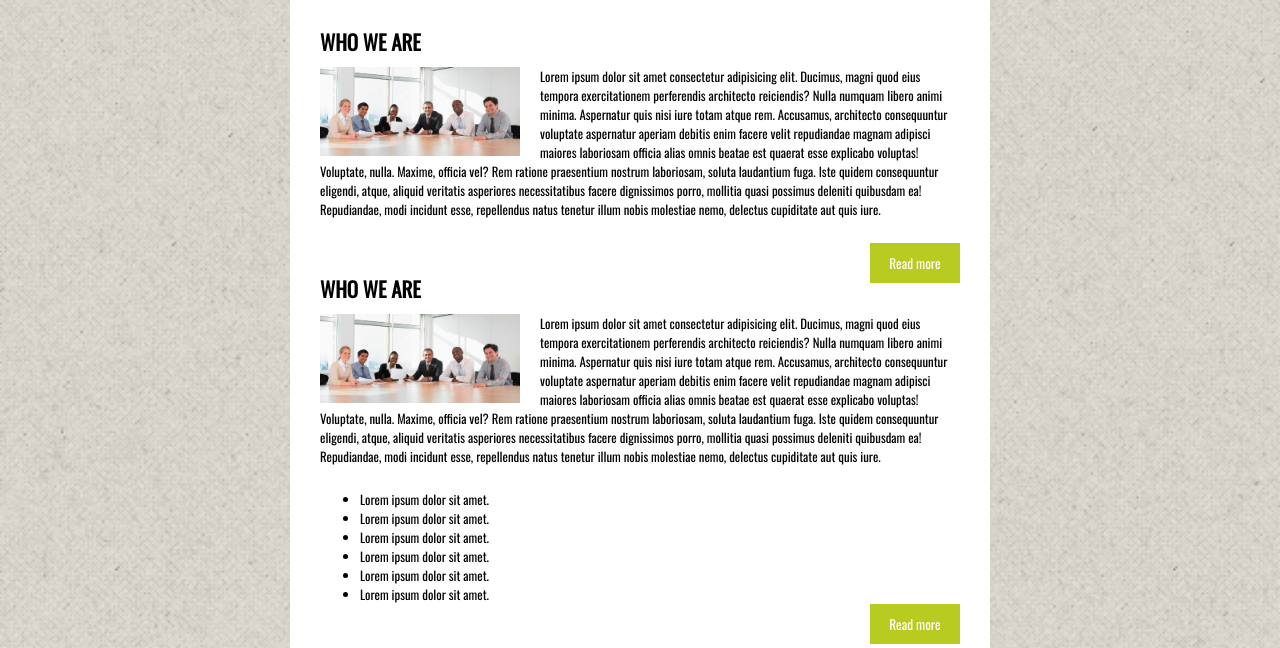
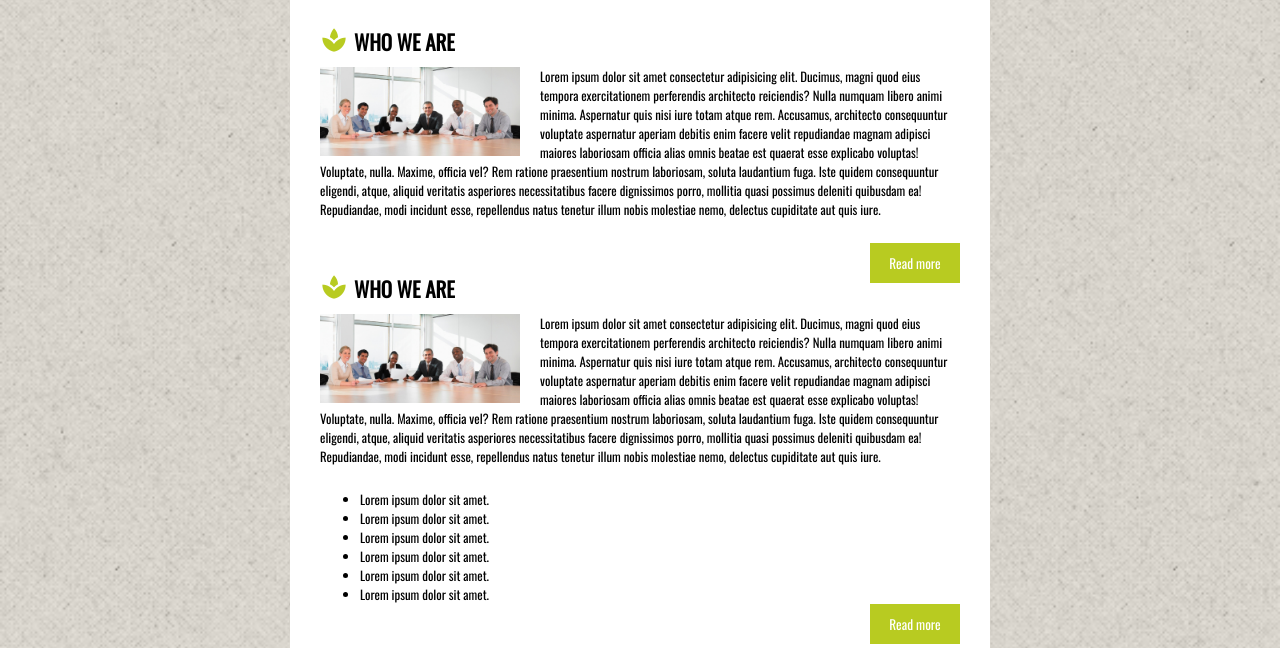
Before and after one commit to Zackweb-ai/Test, a plain HTML site: page index.html in a window 1280 px wide. Shown: the part 174-822 px from the top of the page. Drawn offline with nearby package versions, Linux system fonts and the light colour scheme.

Commit message:
mada small changes

```diff
--- a/index.html
+++ b/index.html
@@ -3,6 +3,8 @@
 <head>
     <meta charset="UTF-8">
     <link rel="stylesheet" href="test.css">
+    <link rel="stylesheet" href="https://fonts.googleapis.com/icon?family=Material+Icons">
+
     <title>Test</title>
 </head>
 <div class="container">
@@ -30,7 +32,7 @@
 
     <body>
         <section class="n1">
-            <i class="material-symbols-outlined"></i>
+            <i class="material-icons">spa</i>
             <h2>WHO WE ARE</h2>
             <img src="img/who.jpg" alt="who">
             <p>Lorem ipsum dolor sit amet consectetur adipisicing elit. Ducimus, magni quod eius tempora exercitationem perferendis architecto reiciendis? Nulla numquam libero animi minima. Aspernatur quis nisi iure totam atque rem. Accusamus, architecto consequuntur voluptate aspernatur aperiam debitis enim facere velit repudiandae magnam adipisci maiores laboriosam officia alias omnis beatae est quaerat esse explicabo voluptas! Voluptate, nulla. Maxime, officia vel? Rem ratione praesentium nostrum laboriosam, soluta laudantium fuga. Iste quidem consequuntur eligendi, atque, aliquid veritatis asperiores necessitatibus facere dignissimos porro, mollitia quasi possimus deleniti quibusdam ea! Repudiandae, modi incidunt esse, repellendus natus tenetur illum nobis molestiae nemo, delectus cupiditate aut quis iure.</p>
@@ -38,7 +40,7 @@
             <button>Read more</button>
         </section>
         <section class="n1">
-            <i class="material-symbols-outlined"></i>
+            <i class="material-icons">spa</i>
             <h2>WHO WE ARE</h2>
             <img src="img/who.jpg" alt="who">
             <p>Lorem ipsum dolor sit amet consectetur adipisicing elit. Ducimus, magni quod eius tempora exercitationem perferendis architecto reiciendis? Nulla numquam libero animi minima. Aspernatur quis nisi iure totam atque rem. Accusamus, architecto consequuntur voluptate aspernatur aperiam debitis enim facere velit repudiandae magnam adipisci maiores laboriosam officia alias omnis beatae est quaerat esse explicabo voluptas! Voluptate, nulla. Maxime, officia vel? Rem ratione praesentium nostrum laboriosam, soluta laudantium fuga. Iste quidem consequuntur eligendi, atque, aliquid veritatis asperiores necessitatibus facere dignissimos porro, mollitia quasi possimus deleniti quibusdam ea! Repudiandae, modi incidunt esse, repellendus natus tenetur illum nobis molestiae nemo, delectus cupiditate aut quis iure.
--- a/test.css
+++ b/test.css
@@ -17,7 +17,14 @@ body{
     width: 700px;
     height: 830px;
     margin: auto;
-    margin-bottom: 40px;
+    margin-bottom: 0px;
+
+}
+.n1 i{
+    float: left;
+    font-size:28px;
+    margin-right: 6px;
+    color: rgb(184, 203, 33);
 
 }
 .navbar nav ul{
@@ -27,7 +34,6 @@ body{
 .first li{
     display: inline;
     text-align: right;
-
 
 }
 li a{
@@ -86,7 +92,7 @@ p{
     height: 80px;
     width: fit-content;
     display: block;
-    margin-top: 90px;
+    margin-top: 70px;
     margin-left: auto;
     margin-right: auto;
     margin-bottom: 0px;
```
